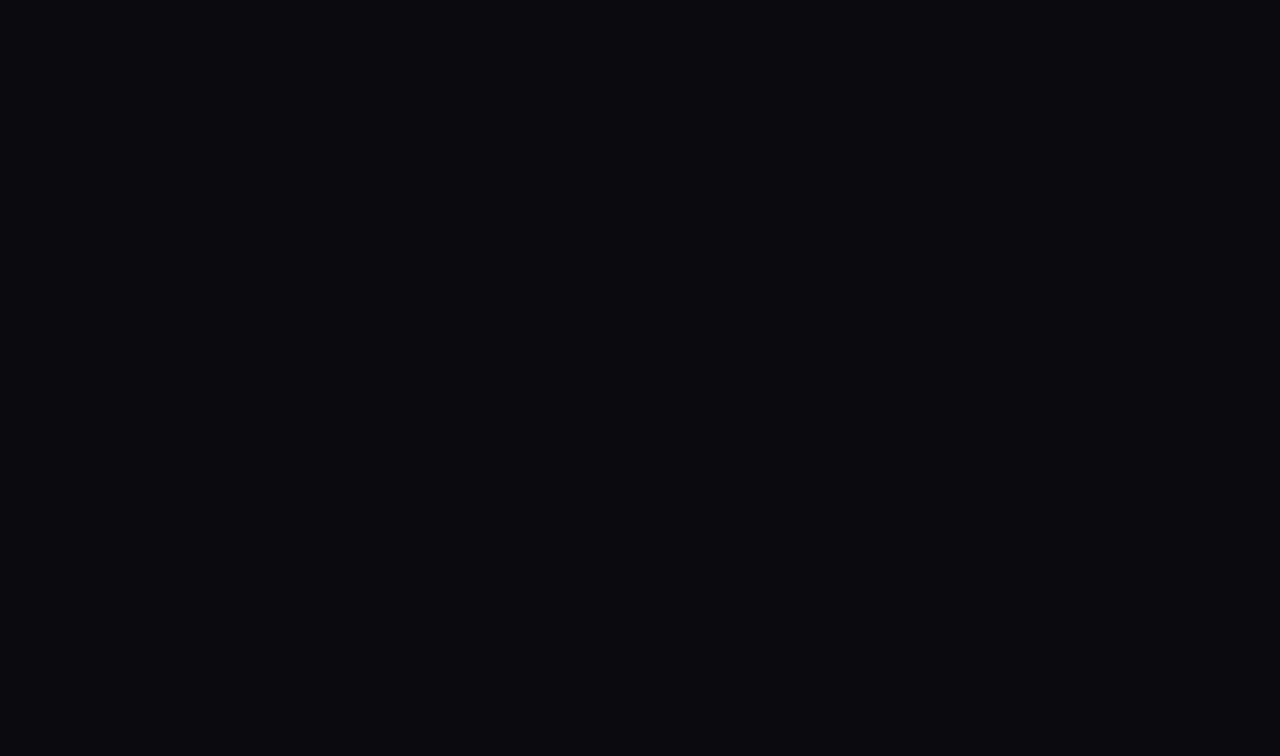
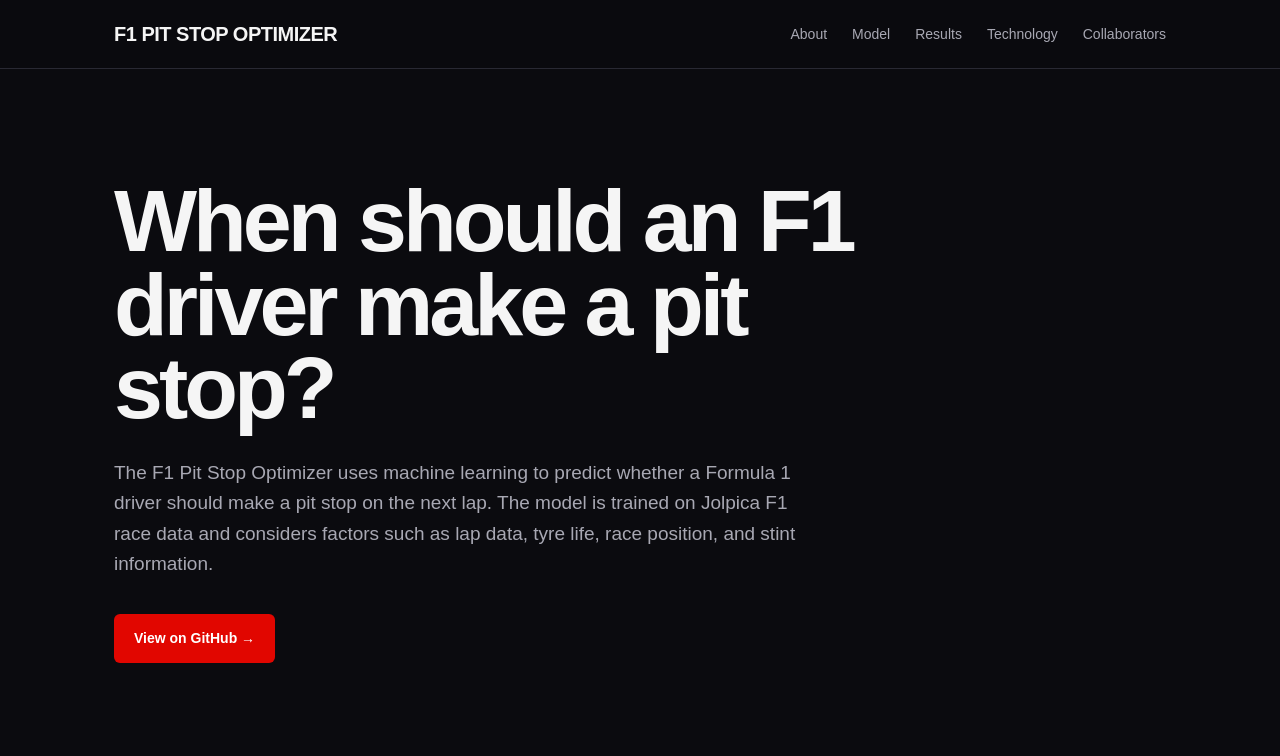
Before and after one commit to nerdyCaesar/F1-Pit-Stop-Optimization, a plain HTML site: page index.html in a window 1280 px wide. Drawn offline with Linux system fonts and the light colour scheme.

Commit message:
add about section

```diff
--- a/index.html
+++ b/index.html
@@ -43,6 +43,100 @@
             text-decoration: none;
         }
 
+        /* NAVBAR */
+
+        nav {
+            position: sticky;
+            top: 0;
+            z-index: 100;
+            background: rgba(11, 11, 15, 0.95);
+            border-bottom: 1px solid var(--border);
+            backdrop-filter: blur(10px);
+        }
+
+        .nav-container {
+            max-width: 1100px;
+            margin: auto;
+            padding: 18px 24px;
+            display: flex;
+            justify-content: space-between;
+            align-items: center;
+        }
+
+        .logo {
+            font-weight: 800;
+            font-size: 20px;
+            letter-spacing: -0.5px;
+        }
+
+        .nav-links {
+            display: flex;
+            gap: 25px;
+            color: var(--gray);
+            font-size: 14px;
+        }
+
+        .nav-links a:hover {
+            color: white;
+        }
+
+        /* ABOUT */
+
+        .about {
+            max-width: 1100px;
+            margin: auto;
+            padding: 110px 24px 90px;
+        }
+
+        h1 {
+            font-size: clamp(48px, 8vw, 88px);
+            line-height: 0.95;
+            max-width: 850px;
+            letter-spacing: -4px;
+            margin-bottom: 28px;
+        }
+
+        .about p {
+            max-width: 700px;
+            color: var(--gray);
+            font-size: 19px;
+            margin-bottom: 35px;
+        }
+
+        .buttons {
+            display: flex;
+            gap: 14px;
+            flex-wrap: wrap;
+        }
+
+        .button {
+            display: inline-block;
+            padding: 13px 20px;
+            border-radius: 6px;
+            font-weight: bold;
+            font-size: 14px;
+            transition: 0.2s;
+        }
+
+        .button-primary {
+            background: var(--red);
+            color: white;
+        }
+
+        .button-primary:hover {
+            background: #ff160f;
+            transform: translateY(-2px);
+        }
+
+        .button-secondary {
+            border: 1px solid var(--border);
+            color: white;
+        }
+
+        .button-secondary:hover {
+            border-color: #666;
+        }
+
         section {
             max-width: 1100px;
             margin: auto;
@@ -73,6 +167,50 @@
 </head>
 
 <body>
+        <nav>
+        <div class="nav-container">
+            <div class="logo">
+                F1 PIT STOP OPTIMIZER
+            </div>
 
+            <div class="nav-links">
+                <a href="#about">About</a>
+                <a href="#model">Model</a>
+                <a href="#results">Results</a>
+                <a href="#technology">Technology</a>
+                <a href="#collaborators">Collaborators</a>
+            </div>
+        </div>
+    </nav>
+
+
+    <!-- ABOUT -->
+
+    <header class="about">
+
+        <h1>
+            When should an F1 driver make a pit stop?
+        </h1>
+
+        <p>
+            The F1 Pit Stop Optimizer uses machine learning to predict
+            whether a Formula 1 driver should make a pit stop on the
+            next lap. The model is trained on Jolpica F1 race data and
+            considers factors such as lap data, tyre life, race position,
+            and stint information.
+        </p>
+
+        <div class="buttons">
+            <a
+                class="button button-primary"
+                href="https://github.com/nerdyCaesar/F1-Pit-Stop-Optimization"
+                target="_blank"
+            >
+                View on GitHub →
+            </a>
+
+        </div>
+
+    </header>
 </body>
 </html>
```
